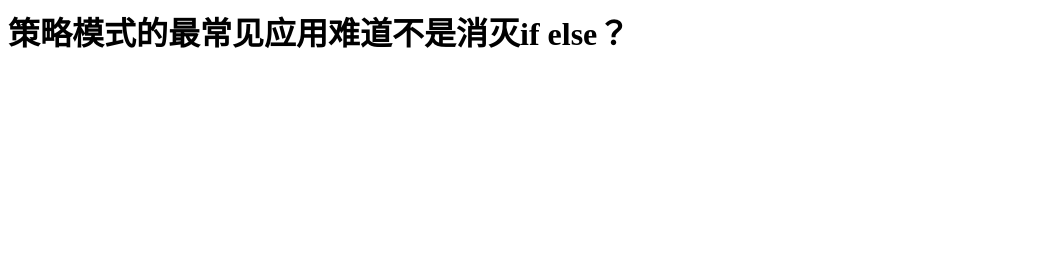
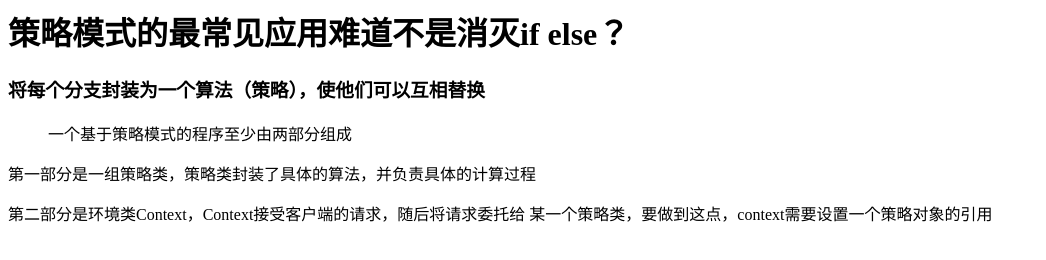
Before and after one commit to gaoqiang19514/design-patterns, a plain HTML site: page 策略模式/README.html in a window 1280 px wide. Shown: the whole page, without its empty margins (0-1046 px from the left). Drawn offline with Linux system fonts and the light colour scheme.

Commit message:
更新readme.md

```diff
--- a/策略模式/README.html
+++ b/策略模式/README.html
@@ -5,6 +5,13 @@
       </head>
       <body>
         <h1 id="-if-else-">策略模式的最常见应用难道不是消灭if else？</h1>
+<h3 id="-">将每个分支封装为一个算法（策略），使他们可以互相替换</h3>
+<blockquote>
+<p>一个基于策略模式的程序至少由两部分组成</p>
+</blockquote>
+<p>第一部分是一组策略类，策略类封装了具体的算法，并负责具体的计算过程</p>
+<p>第二部分是环境类Context，Context接受客户端的请求，随后将请求委托给
+某一个策略类，要做到这点，context需要设置一个策略对象的引用</p>
 
       </body>
     </html>
```
Also changed, not shown: 3 other files.
